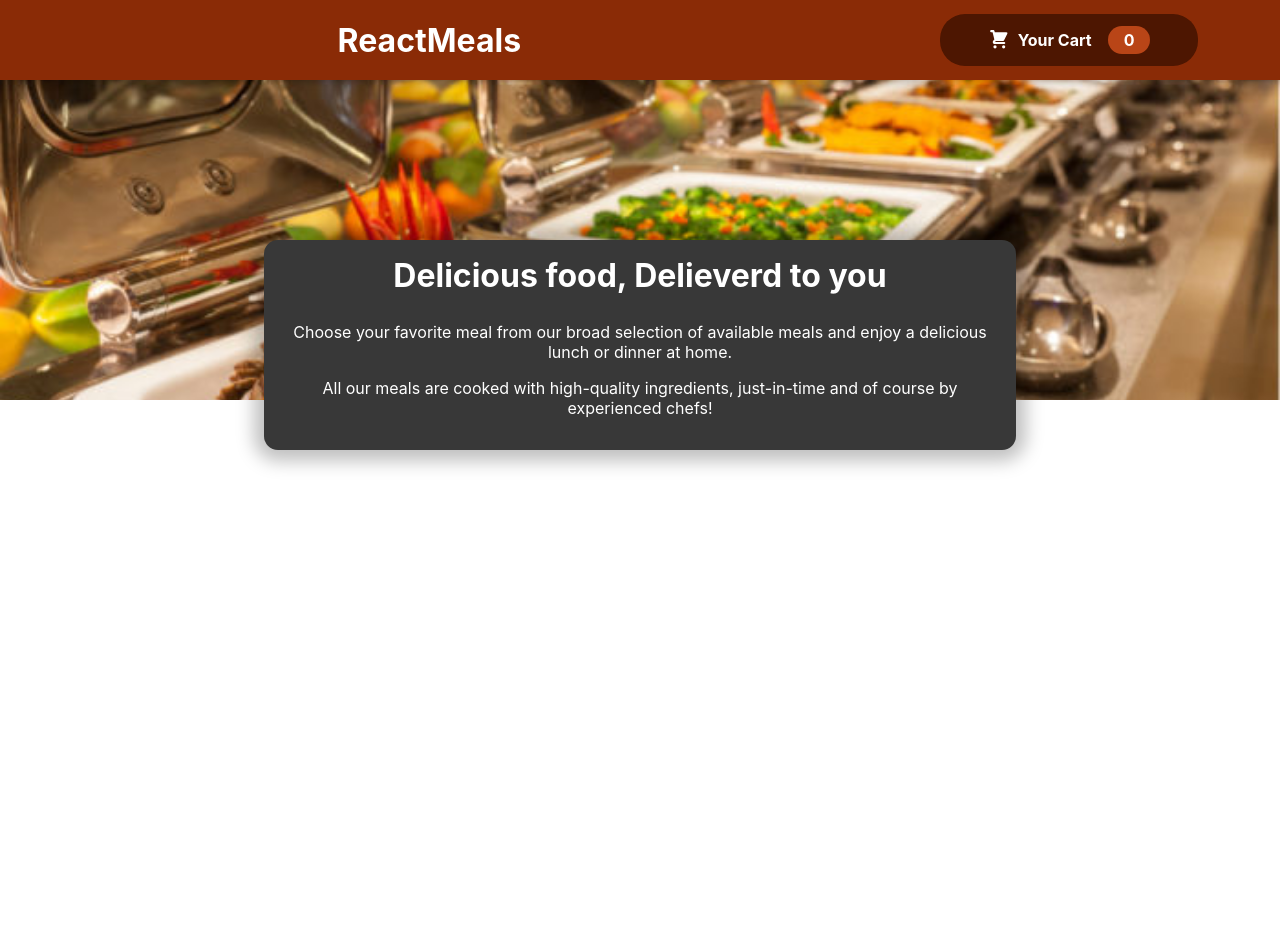
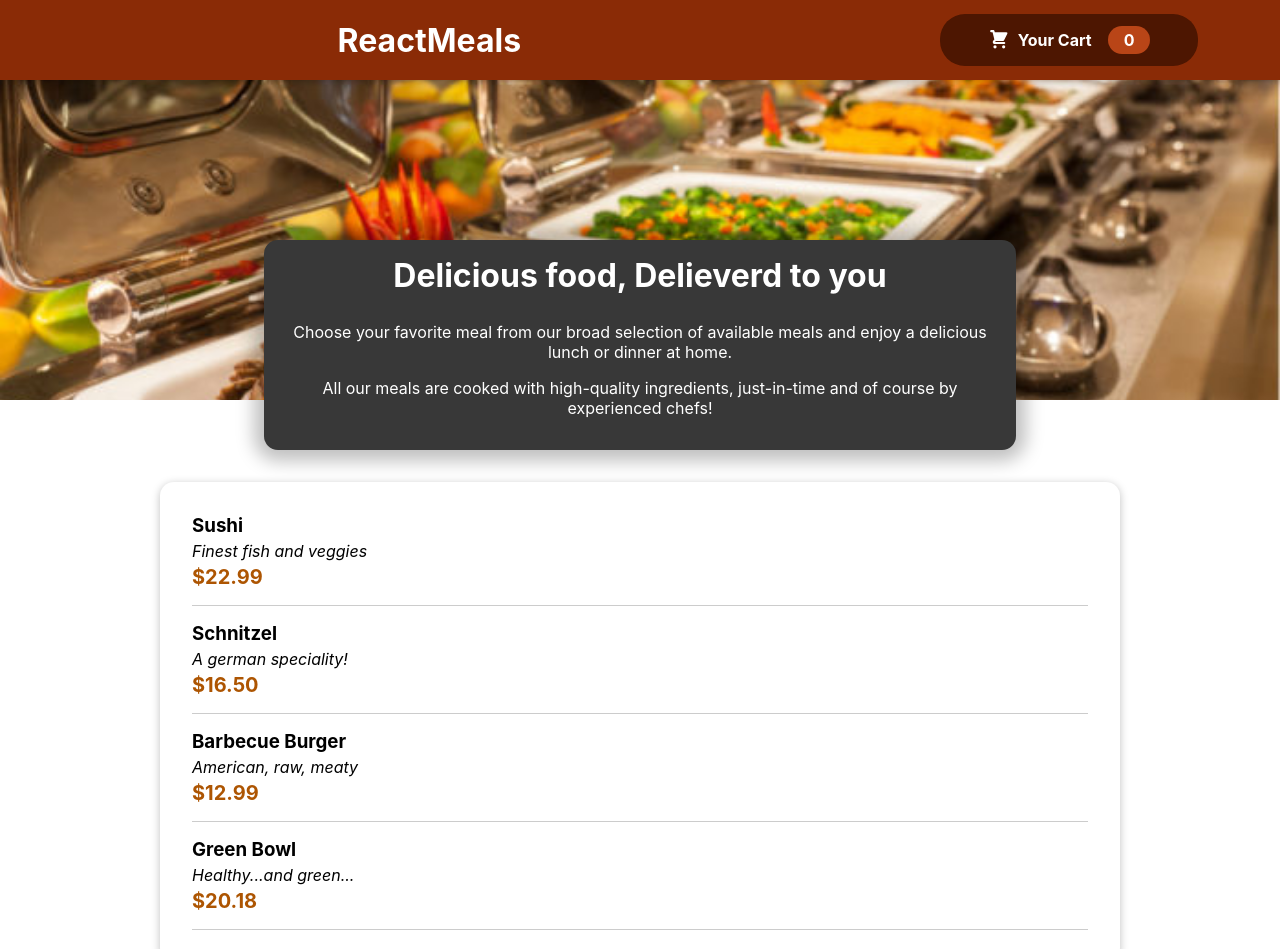
Before and after one commit to Ishhaxkaurr/restaurantapp, a React (Create React App) app: page / in a window 1280 px wide. Shown: the top 949 px of the page. Before the commit the page ends 800 px from the top, so only its background shows below. Built offline with nearby package versions, Linux system fonts and the light colour scheme.

Commit message:
dummy meal Items

```diff
--- a/src/App.js
+++ b/src/App.js
@@ -1,11 +1,13 @@
 import "./App.css";
 import Header from "./Components/Layout/Header";
+import DummyMeals from "./Components/Meals/DummyMeals";
 import Summary from "./Components/Meals/Summary.js";
 const App = () => {
   return (
     <>
       <Header />
       <Summary />
+      <DummyMeals />
     </>
   );
 };
--- /dev/null
+++ b/src/Components/Meals/DummyMeals.js
@@ -0,0 +1,37 @@
+import classes from './DummyMeals.module.css'
+import Card from '../UI/Card';
+import MealItem from'./MealItem/MealItem';
+const Dummy_Meals=[{
+    id: 'm1',
+    name: 'Sushi',
+    description: 'Finest fish and veggies',
+    price: 22.99,
+  },
+  {
+    id: 'm2',
+    name: 'Schnitzel',
+    description: 'A german speciality!',
+    price: 16.50,
+  },{
+    id: 'm3',
+    name: 'Barbecue Burger',
+    description: 'American, raw, meaty',
+    price: 12.99,
+  },{
+    id: 'm4',
+    name: 'Green Bowl',
+    description: 'Healthy...and green...',
+    price:  20.18,
+  },
+]
+
+const DummyMeals=()=>{
+    const mealsList= Dummy_Meals.map((meal) => <MealItem key={meal.id} name={meal.name} description={meal.description} price= {meal.price}></MealItem>)
+    return <section className={classes.meals}>
+        <Card>
+        <ul>{mealsList}</ul>
+        </Card>
+    </section>
+}
+
+export default DummyMeals;
--- /dev/null
+++ b/src/Components/Meals/DummyMeals.module.css
@@ -0,0 +1,12 @@
+.meals {
+  max-width: 60rem;
+  width: 90%;
+  margin: 2rem auto;
+
+}
+
+.meals ul {
+  list-style: none;
+  margin: 0;
+  padding: 0;
+}
--- /dev/null
+++ b/src/Components/Meals/MealItem/MealItem.js
@@ -0,0 +1,14 @@
+
+import classes from './MealItem.module.css';
+const MealItem=props=>{
+
+    const price = `$${props.price.toFixed(2)}`;
+    return <li className={classes.meal}>
+        <div>
+            <h3>{props.name}</h3>
+            <div className={classes.description}>{props.description}</div>
+            <div className={classes.price}>{price}</div>
+        </div>
+    </li>
+}
+export default MealItem;
--- /dev/null
+++ b/src/Components/Meals/MealItem/MealItem.module.css
@@ -0,0 +1,22 @@
+.meal {
+    display: flex;
+    justify-content: space-between;
+    margin: 1rem;
+    padding-bottom: 1rem;
+    border-bottom: 1px solid #ccc;
+  }
+
+  .meal h3 {
+    margin: 0 0 0.25rem 0;
+  }
+
+  .description {
+    font-style: italic;
+  }
+
+  .price {
+    margin-top: 0.25rem;
+    font-weight: bold;
+    color: #ad5502;
+    font-size: 1.25rem;
+  }
--- /dev/null
+++ b/src/Components/UI/Card.js
@@ -0,0 +1,7 @@
+import classes from './Card.module.css';
+
+const Card=(props)=>{
+    return <div className={classes.card}>{props.children}</div>
+}
+
+export default Card;
--- /dev/null
+++ b/src/Components/UI/Card.module.css
@@ -0,0 +1,6 @@
+.card {
+    padding: 1rem;
+    box-shadow: 0 2px 8px rgba(0, 0, 0, 0.25);
+    border-radius: 14px;
+    background-color: white;
+  }
```
